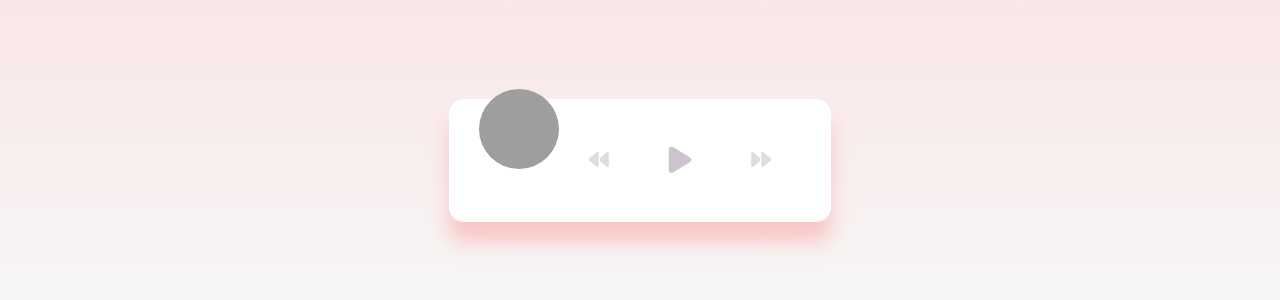
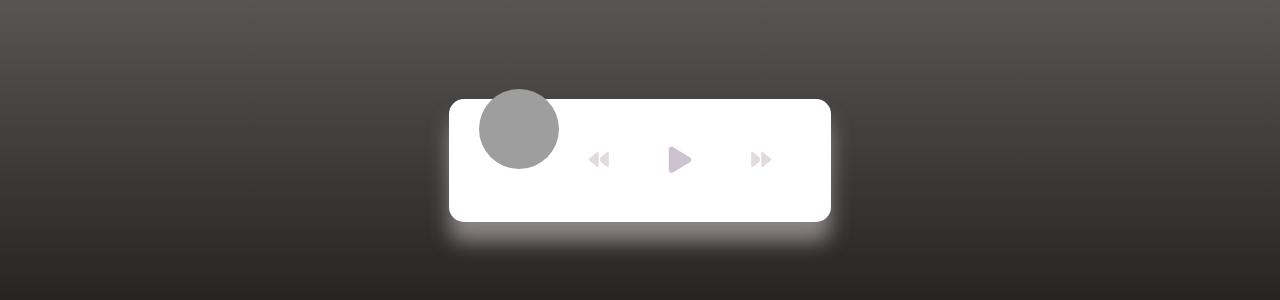
Before and after one commit to dorothymuhonja/music-player, a plain HTML site: page index.html in a window 1280 px wide. Shown: the part 280-580 px from the top of the page. Drawn offline with Linux system fonts and the light colour scheme; grey boxes are pictures that could not be loaded.

Commit message:
change background color

```diff
--- a/style.css
+++ b/style.css
@@ -8,8 +8,8 @@ body {
     height: 100vh;
     margin: 0;
     font-family: 'Lato', sans-serif;
-    background-image: linear-gradient(0deg, rgb(247, 247, 247) 23.8%,
-                                     rgb(252, 221, 221) 92%);
+    background-image: linear-gradient(0deg, rgb(34, 31, 31) 23.8%,
+                                     rgb(124, 120, 120) 92%);
     display: flex;
     flex-direction: column;
     align-items: center;
@@ -19,7 +19,7 @@ body {
 .music-container {
     background-color: #fff;
     border-radius: 15px;
-    box-shadow: 0 20px 20px rgba(252, 169, 169, 0.6);
+    box-shadow: 0 20px 20px rgba(197, 186, 186, 0.6);
     display: flex;
     padding: 20px 30px;
     position: relative;
```
Also changed, not shown: images/cat.jpg (added).
